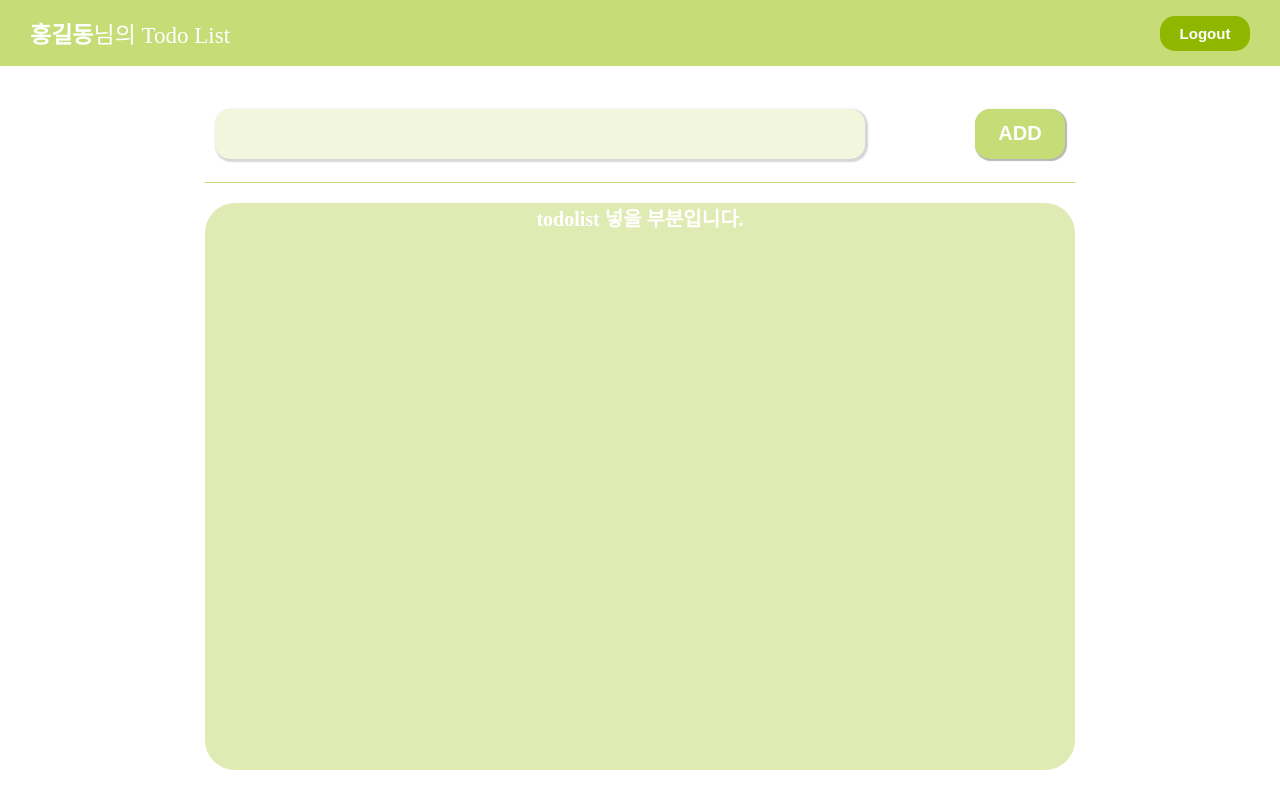
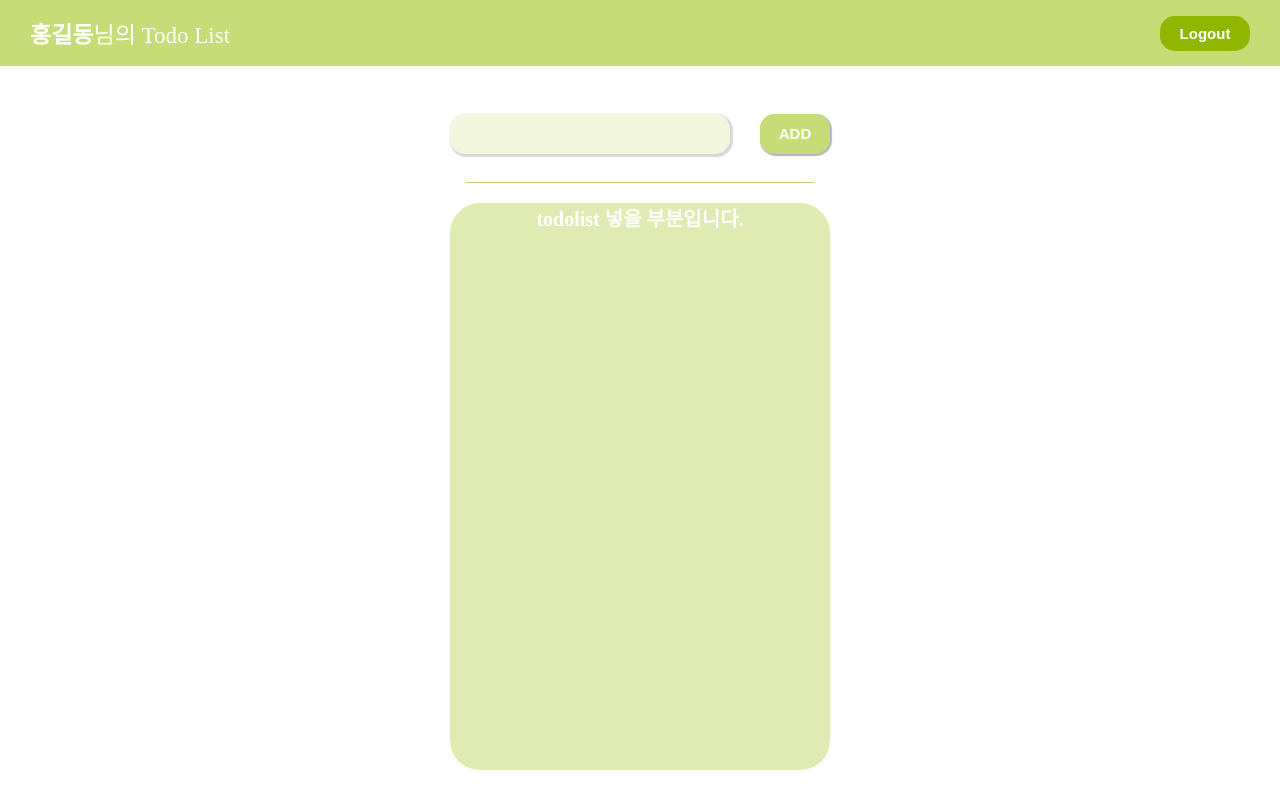
Before and after one commit to young0519/Tave_Todolist, a React (Create React App) app: page / in a window 1280 px wide. Built offline with nearby package versions, Linux system fonts and the light colour scheme.

Commit message:
Home 화면 UI 수정

```diff
--- a/src/pages/Signin.js
+++ b/src/pages/Signin.js
@@ -24,7 +24,6 @@ const Signin = () => {
       navigate('/');
     } catch (error) {
       console.log(error.message);
-      // eslint-disable-next-line default-case
       switch (error.code) {
         case 'auth/invalid-email' :
           alert('잘못된 이메일 형식입니다')
--- a/src/pages/Signup.js
+++ b/src/pages/Signup.js
@@ -1,57 +1,65 @@
-import * as s from "../styles/SignStyle"
-import * as i from "../styles/InputStyle"
-import * as b from "../styles/ButtonStyle"
 import { useState } from "react";
 import { createUserWithEmailAndPassword } from "firebase/auth";
 import { auth } from "../firebase";
 import { useNavigate } from "react-router";
 
+import * as s from "../styles/SignStyle"
+import * as i from "../styles/InputStyle"
+import * as b from "../styles/ButtonStyle"
+
 const Signup = () => {
-  const navigate = useNavigate();
 
-  const errorEmail = document.querySelector(".email");
+  const navigate = useNavigate(); // Link 태그 대신 사용할 변수
+  //  회원가입 에러 발생 시 추가할 className
   const erroremail = "error-email";
-  const errorPw = document.querySelector(".password");
   const errorpw = "error-pw";
 
+  // 회원 가입 에러 발생 시 className 추가할 ClassName 위치
+  const errorEmail = document.querySelector(".email");
+  const errorPw = document.querySelector(".password");
+
+  // 회원가입 시 받을 정보
   const [name, setName] = useState("");
   const [Email, setEmail] = useState("");
   const [Password, setPassword] = useState("");
   const [validPw, setValidPw] = useState("");
-  const [errorMessage, setErrorMessage] = useState("");
 
-  const isSame = Password === validPw;
+  const [errorMessage, setErrorMessage] = useState(""); // Error 발생 시, Input 하단에 띠울 문구
 
-  const register = async () => {
-    try {
-      setErrorMessage("  ");
+  const isSame = Password === validPw;  // 비밀번호 일치 여부
+
+  const register = async () => {  // async를 통해 비동기 처리 해줌
+    try {   // 예외가 발생할 수 있는 코드
+      // setErrorMessage("  ");  // Error 발생 시 들어갈 문구 초기화
       const user = await createUserWithEmailAndPassword(
           auth,
           Email,
-          Password,
-          name
+          Password
       );
       console.log(user);
       alert('회원가입이 완료되었습니다');
       navigate('/login');   // 회원가입 성공 시 로그인 화면으로 이동
 
-
-    } catch (error) {
+    } catch (error) { // Error 발생 시 대응 코드
       console.log(error.message);
-      // eslint-disable-next-line default-case
-      switch (error.code) {
-        case 'auth/weak-password' :
+      switch (error.code, isSame) {
+        // 이메일 및 비밀번호 오류 발생 시에만 나타날 문구 작업을 위해 classList 이용
+        case isSame == true, 'auth/weak-password' :
           setErrorMessage('비밀번호 6자 이상 입력해주세요')
           errorPw.classList.add(errorpw);
           errorEmail.classList.remove(erroremail);
           break;
-        case 'auth/invalid-email' :
+        case isSame == true, 'auth/invalid-email' :
           setErrorMessage('이메일 형식이 올바르지 않습니다');
           errorEmail.classList.add(erroremail);
           errorPw.classList.remove(errorpw);
           break;
-        case 'auth/email-already-in-use' :
+        case isSame == true, 'auth/email-already-in-use' :
           alert('이미 가입되어 있는 계정입니다');
+          break;
+        case isSame == false :
+          alert('비밀번호가 일치하지 않습니다. 다시 입력해주세요.')
+        default :
           break;
       }
     }
--- a/src/styles/GlobalStyle.js
+++ b/src/styles/GlobalStyle.js
@@ -20,7 +20,7 @@ body {
 	justify-content: center;
 	align-items: center;
 	flex-direction: column;
-  background : #eeeeee;
+  background : #ffffff;
   list-style : none;
   height : 100vh;
 }
--- a/src/styles/MainStyle.js
+++ b/src/styles/MainStyle.js
@@ -2,7 +2,7 @@ import styled from "styled-components";
 
 export const MainContainer = styled.div`
   background : white;
-  width : 100vw;
+  width : 40rem;
   height : 100vh;
   display : flex;
   flex-direction : column;
@@ -10,14 +10,14 @@ export const MainContainer = styled.div`
   align-items : center;
 
   hr {
-    width : 87rem;
+    width : 35rem;
     border : 0;
     border-top: 1.5px solid #c3d876;
     margin : 0 0 1rem 0;
   }
 `
 export const InputContainer = styled.div`
-  width : 87rem;
+  width : 40rem;
   height : 8rem;
   display : flex;
   justify-content : center;
@@ -27,8 +27,8 @@ export const InputContainer = styled.div`
   margin : 3rem 0 1rem 0;
 
   input {
-    width : 65rem;
-    height : 5rem;
+    width : 28rem;
+    height : 4rem;
     margin : auto 1rem;
     border : none;
     border-radius : 1.5rem;
@@ -36,21 +36,21 @@ export const InputContainer = styled.div`
     box-shadow : 0.15rem 0.15rem 0.15rem 0.15rem #d6d6d6;
   }
   button {
-    width : 9rem;
-    height : 5rem;
+    width : 7rem;
+    height : 4rem;
     border : none;
     border-radius : 1.5rem;
     margin : auto 1rem;
     background-color : #C6DC76;
     color : white;
-    font-size : 2rem;
+    font-size : 1.5rem;
     font-weight : bold;
     cursor : pointer;
     box-shadow : 0.1rem 0.1rem 0.1rem 0.1rem #b6b6b6;
   }
 `
 export const todoListContainer = styled.div`
-  width : 87rem;
+  width : 38rem;
   height : 60rem;
   background-color : rgba(198, 220, 118, 0.56);
   border-radius : 3rem;
```
